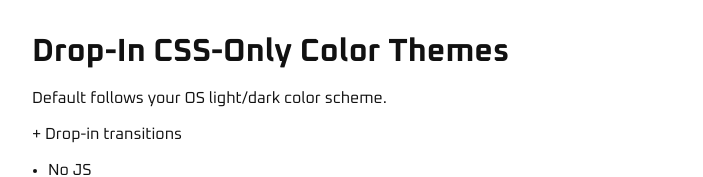
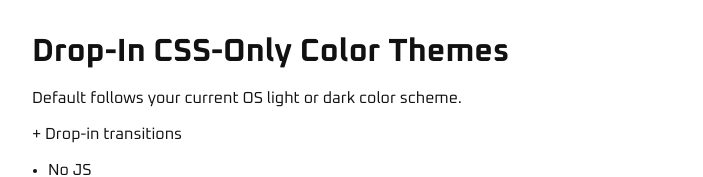
Before and after one commit to dragontheory/color-themes-system, a plain HTML site: page index.html in a window 1280 px wide. Shown: the top 177 px of the page, without its empty margins (288-991 px from the left). Drawn offline with Linux system fonts and the light colour scheme.

Commit message:
Update paragraph text for clarity

```diff
--- a/index.html
+++ b/index.html
@@ -12,7 +12,7 @@
   </head>
   <body>
     <h1>Drop-In CSS-Only Color Themes</h1>
-    <p>Default follows your OS light/dark color scheme.</p>
+    <p>Default follows your current OS light or dark color scheme.</p>
     <p>+ Drop-in transitions</p>
     <ul>
       <li>No JS</li>
```
